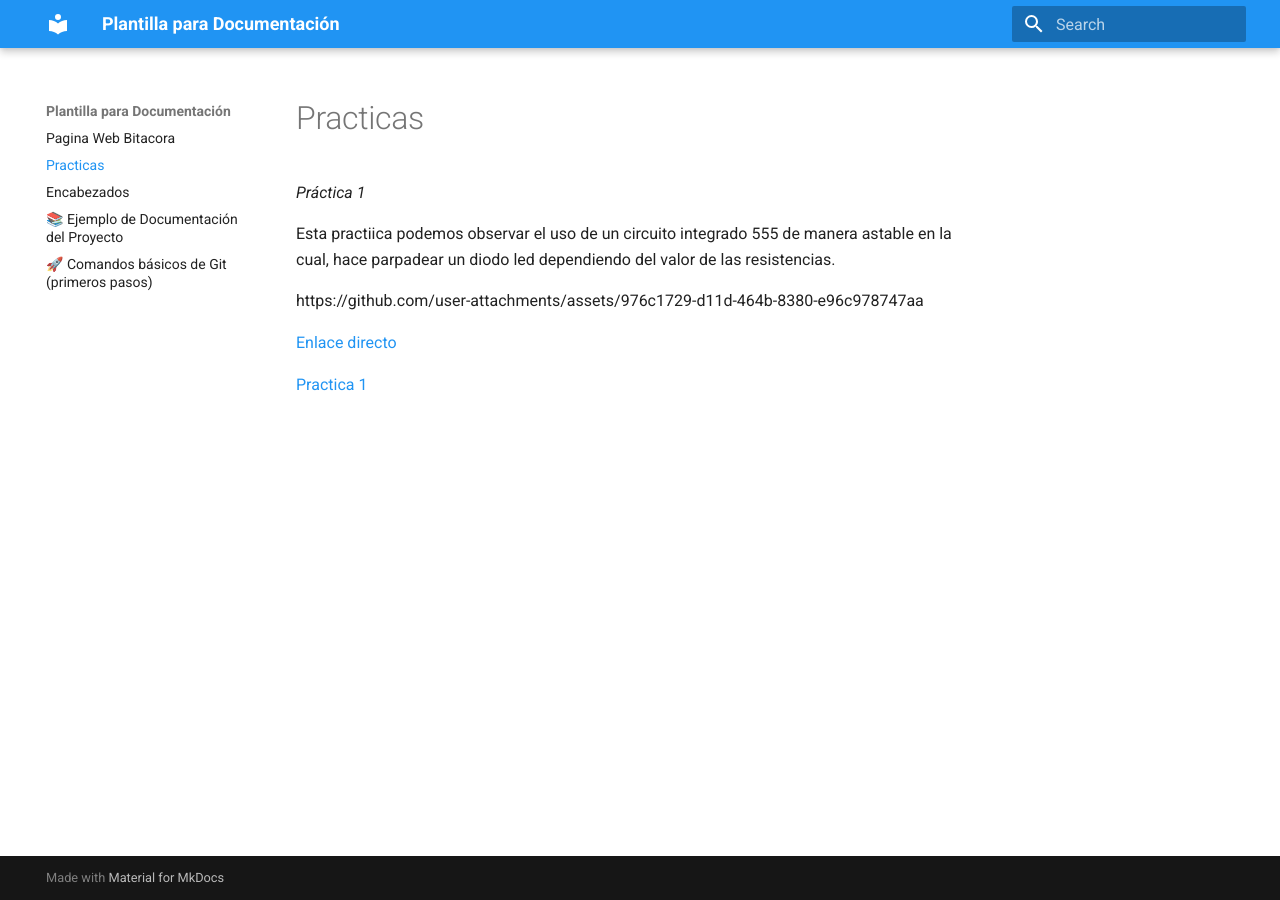
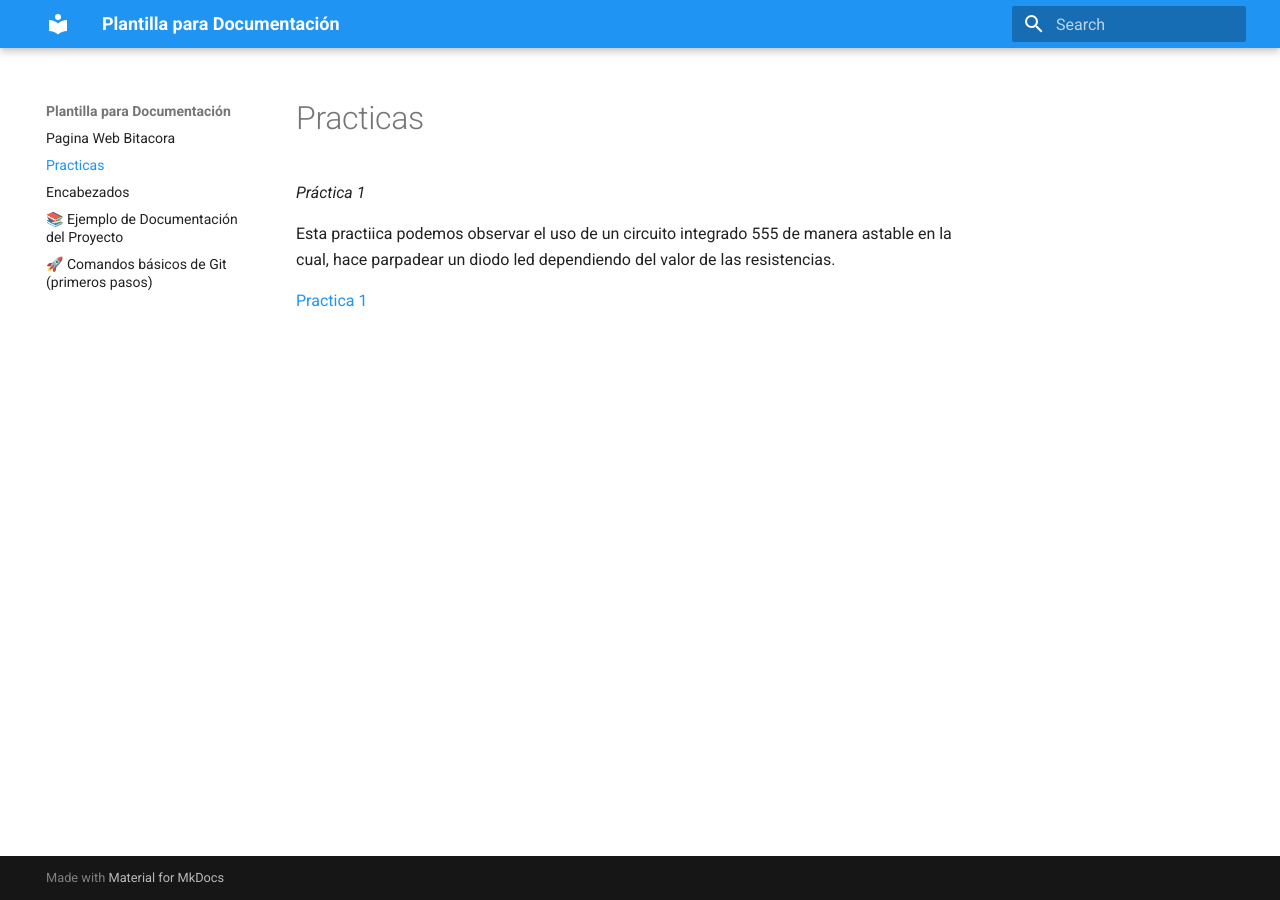
Before and after one commit to AbrahamNoda/Pagina_de_Abraham, an MkDocs documentation site: the page built from docs/Practicas.md, in a window 1280 px wide. Built offline with MkDocs 1.6.1 and Material for MkDocs 9.7.7, drawn with Linux system fonts in a browser that asks for light colours.

Commit message:
Update Practicas.md

```diff
--- a/docs/Practicas.md
+++ b/docs/Practicas.md
@@ -3,14 +3,6 @@
 Esta practiica podemos observar el uso de un circuito integrado 555 de manera astable en la cual, hace parpadear un diodo led dependiendo del valor de las resistencias.
 
 
-https://github.com/user-attachments/assets/976c1729-d11d-464b-8380-e96c978747aa
-
-
-
-
-[Enlace directo](https://github.com/user-attachments/assets/a55c972d-851a-4645-9918-f97dc848011a)
-
-
 [Practica 1][doc-ref]
 
 [doc-ref]: https://github.com/user-attachments/assets/a55c972d-851a-4645-9918-f97dc848011a "Practica 1"
```
